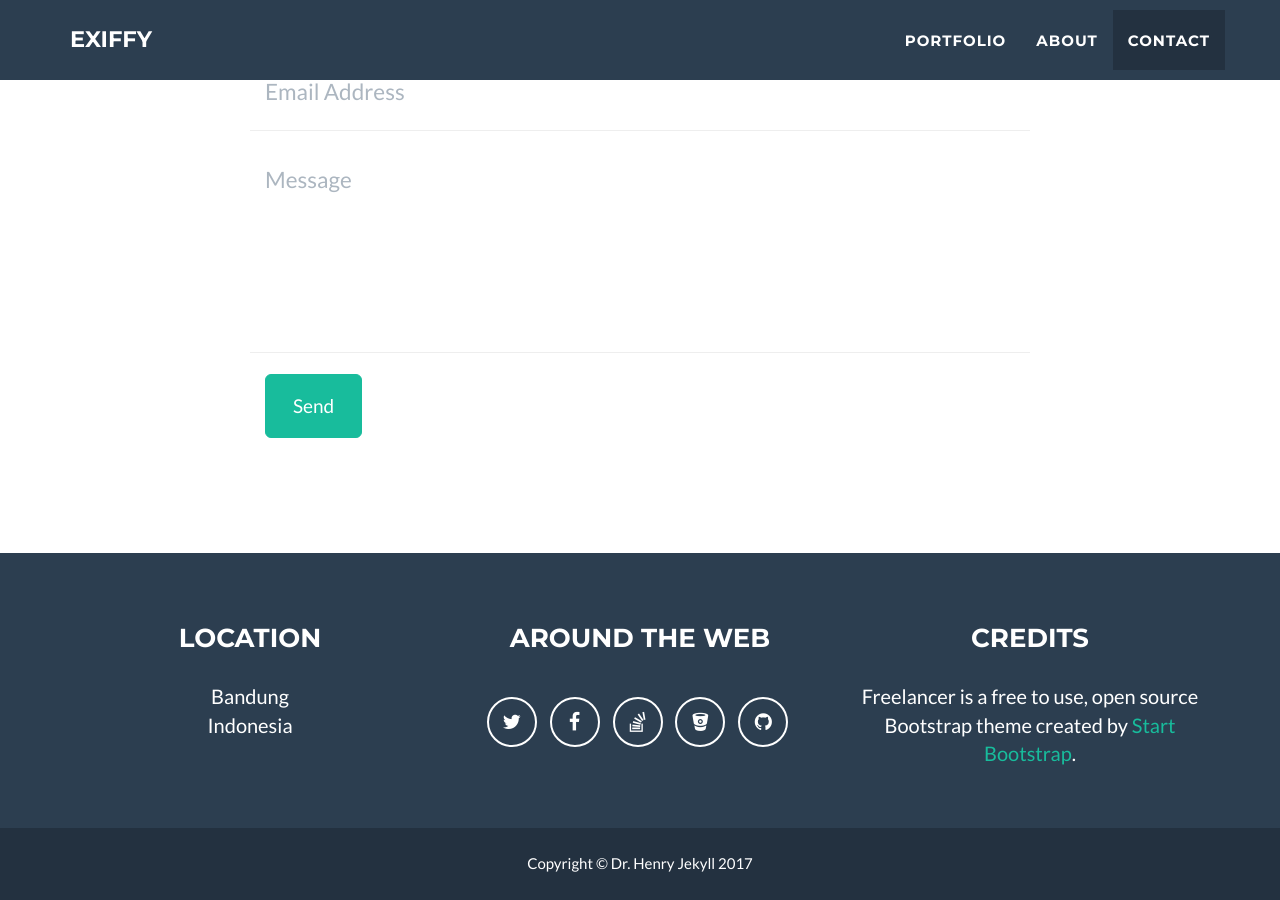
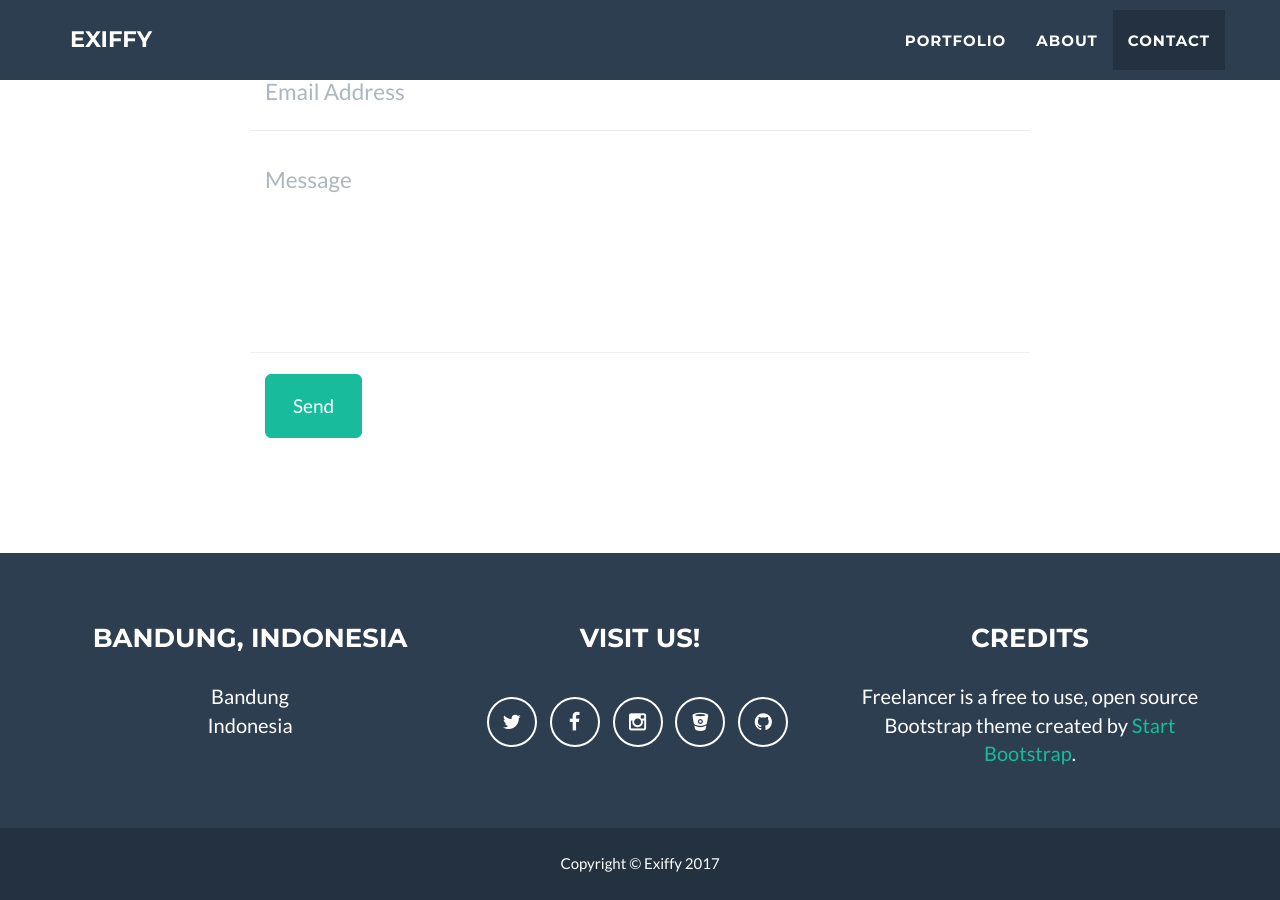
Before and after one commit to exiffy/exiffy.github.io, a Jekyll site: the page built from index.html, in a window 1280 px wide and 900 px high, scrolled down 2485 px. Built offline with Jekyll 4.4.1, drawn with Linux system fonts in a browser that asks for light colours.

Commit message:
edit things

```diff
--- a/_config.yml
+++ b/_config.yml
@@ -5,7 +5,7 @@ url: https://exiffy.github.io
 description: "Write an awesome description for your new site here. You can edit this line in _config.yml. It will appear in your document head meta (for Google search results) and in your feed.xml site description."
 keywords: "your keywords, separated by commas"
 skills: "Webexiffyoper - Graphic Artist - User Experience Designer"
-meta_author: LastName FirstName
+meta_author: Ex Iffy
 
 # Google webmaster tools
 google_verify:
@@ -32,9 +32,9 @@ color:
 
 # Footer settings
 footer:
-  copyright: Dr. Henry Jekyll
-  location: Location
-  social: Around the Web
+  copyright: Exiffy
+  location: Bandung, Indonesia
+  social: Visit us!
   credits: Credits
 
 # Social networks usernames (many more available: google-plus, flickr, dribbble, pinterest, instagram, tumblr, linkedin, etc.)
@@ -43,8 +43,8 @@ social:
     url: http://twitter.com/jekyllrb
   - title: facebook
     url:
-  - title: stack-overflow
-    url: http://stackoverflow.com/questions/tagged/jekyll
+  - title: instagram
+    url:
   - title: bitbucket
     url: http://bitbucket.org/jekyll
   - title: github
--- a/_includes/portfolio_grid.html
+++ b/_includes/portfolio_grid.html
@@ -1,4 +1,3 @@
-
 <!-- Portfolio Grid Section -->
   <section id="portfolio">
     <div class="container">
```
Also changed, not shown: _layouts/default.html (line endings or trailing spaces), _layouts/style.css (line endings or trailing spaces), 1 other file. Lines whose indentation alone changed are shown as unchanged.
